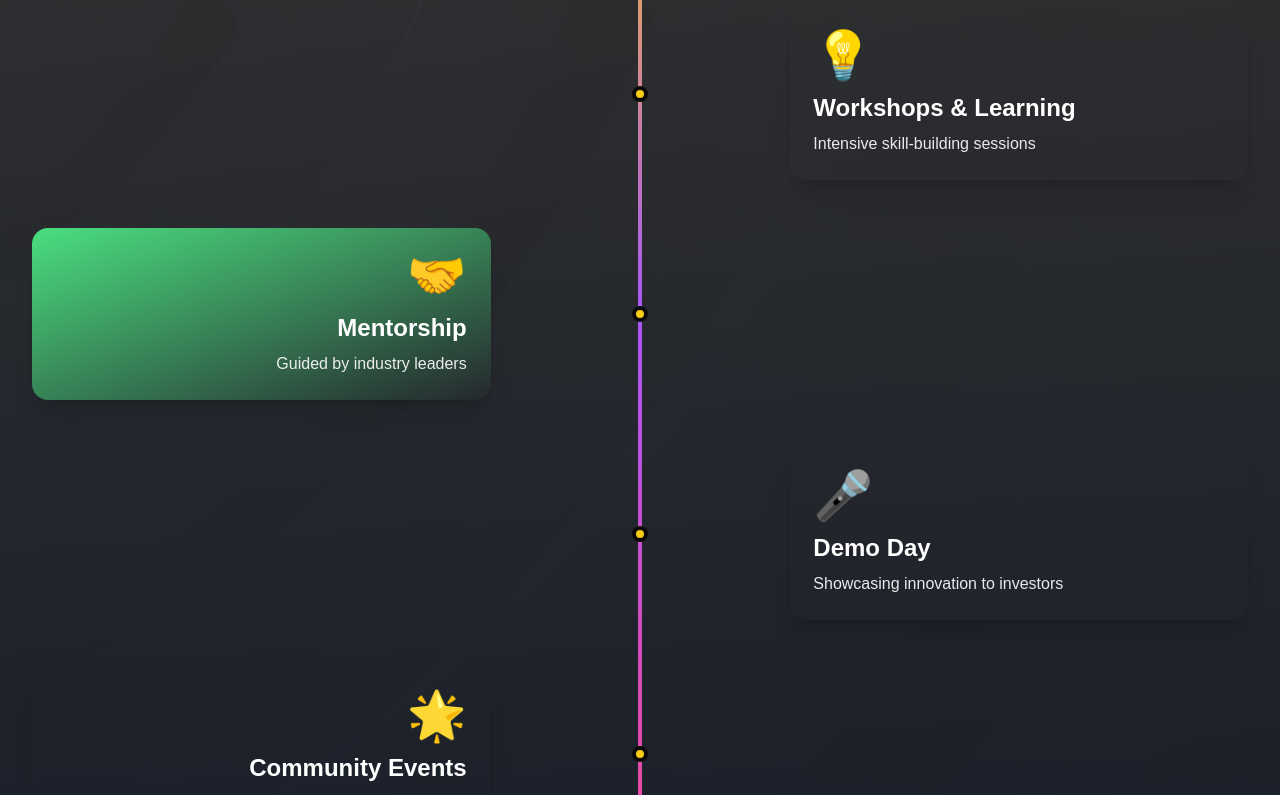
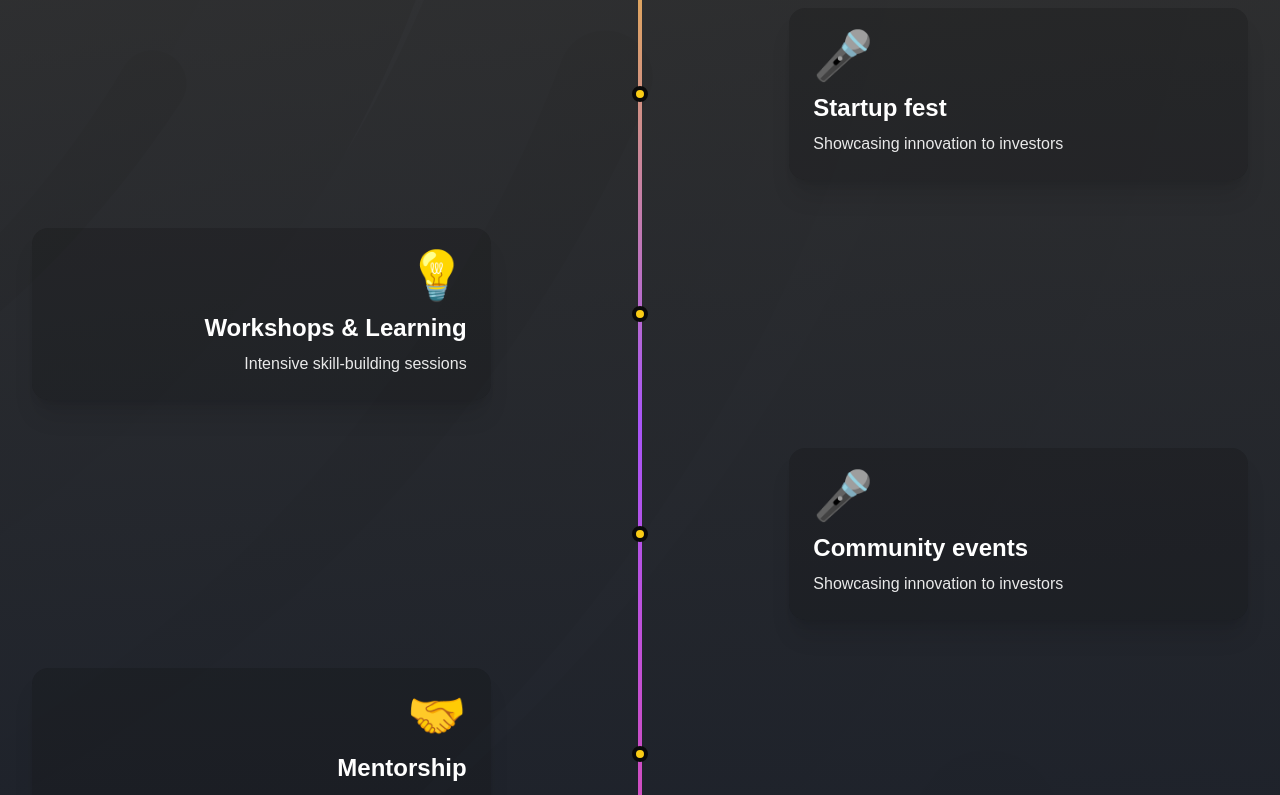
Before and after one commit to Farouk-ayo/bfn, a React (Vite) app: page /yearbook-2025 in a window 1280 px wide. Shown: the part 2860-3655 px from the top of the page. Built offline with nearby package versions, Linux system fonts and the light colour scheme; a web font is replaced by a local one.

Commit message:
feat: programs highlight

```diff
--- a/data/2025/highlight-data.ts
+++ b/data/2025/highlight-data.ts
@@ -3,31 +3,32 @@ export const milestones = [
     icon: "🎉",
     title: "Orientation & Welcome",
     description: "Kicked off with energy and excitement",
-    color: "from-yellow-400 to-orange-500",
+  },
+  {
+    icon: "🎤",
+    title: "Startup fest",
+    description: "Showcasing innovation to investors",
   },
   {
     icon: "💡",
     title: "Workshops & Learning",
     description: "Intensive skill-building sessions",
-    color: "from-blue-400 to-purple-500",
+  },
+
+  {
+    icon: "🎤",
+    title: "Community events",
+    description: "Showcasing innovation to investors",
   },
   {
     icon: "🤝",
     title: "Mentorship",
     description: "Guided by industry leaders",
-    color: "from-green-400 to-teal-500",
-  },
-  {
-    icon: "🎤",
-    title: "Demo Day",
-    description: "Showcasing innovation to investors",
-    color: "from-pink-400 to-red-500",
   },
   {
     icon: "🌟",
-    title: "Community Events",
+    title: "Pitches and wins",
     description: "Building lasting connections",
-    color: "from-purple-400 to-indigo-500",
   },
 ];
 
--- a/src/pages/Yearbook-2025/sections/ProgramHighlights.tsx
+++ b/src/pages/Yearbook-2025/sections/ProgramHighlights.tsx
@@ -50,7 +50,7 @@ const ProgramHighlights = () => {
               whileInView={{ opacity: 1, x: 0 }}
               viewport={{ once: true }}
               transition={{ delay: idx * 0.1 }}
-              className={`relative flex items-center mb-8 sm:mb-12 ${
+              className={`relative flex items-center mb-8 sm:mb-12  ${
                 idx % 2 === 0 ? "sm:flex-row" : "sm:flex-row-reverse"
               } flex-row`}
             >
@@ -67,7 +67,7 @@ const ProgramHighlights = () => {
               >
                 <motion.div
                   whileHover={{ scale: 1.05 }}
-                  className={`bg-gradient-to-br ${milestone.color} p-6 rounded-2xl shadow-xl`}
+                  className={` p-6 rounded-2xl shadow-xl   bg-black/20`}
                 >
                   <div className="text-4xl sm:text-5xl mb-3">
                     {milestone.icon}
```
